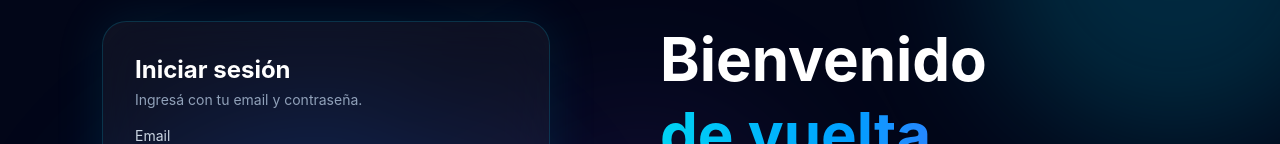
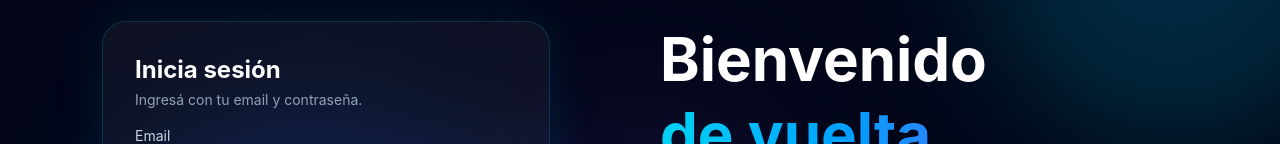
Before and after one commit to Fereiral18/LatamPay-Frontend, a React (Vite) app: page /login in a window 1280 px wide. Shown: the part 216-360 px from the top of the page. Built offline with nearby package versions, Linux system fonts and the light colour scheme; no server answers.

Commit message:
fix: correccion del nombre del form de login

```diff
--- a/src/pages/Login/Login.tsx
+++ b/src/pages/Login/Login.tsx
@@ -55,7 +55,7 @@
           className="flex justify-center"
         >
           <div className="w-full max-w-md rounded-3xl border border-cyan-500/20 bg-white/5 p-8 shadow-[0_0_50px_rgba(6,182,212,0.12)] backdrop-blur-xl">
-            <h2 className="text-2xl font-bold">Iniciar sesión</h2>
+            <h2 className="text-2xl font-bold">Inicia sesión</h2>
             <p className="mt-1 text-sm text-slate-400">
               Ingresá con tu email y contraseña.
             </p>
```
